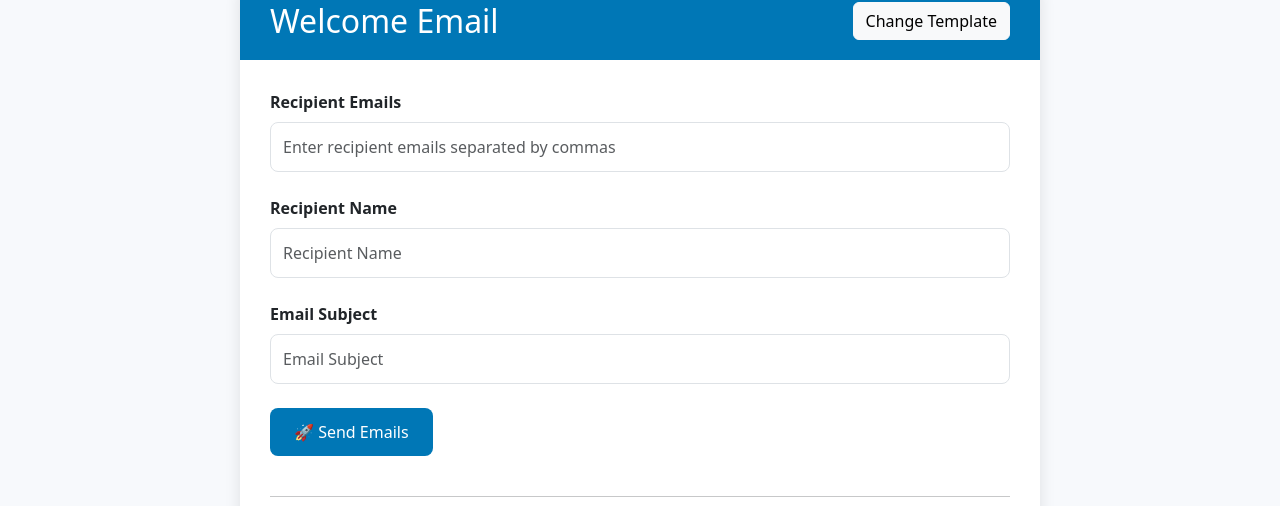
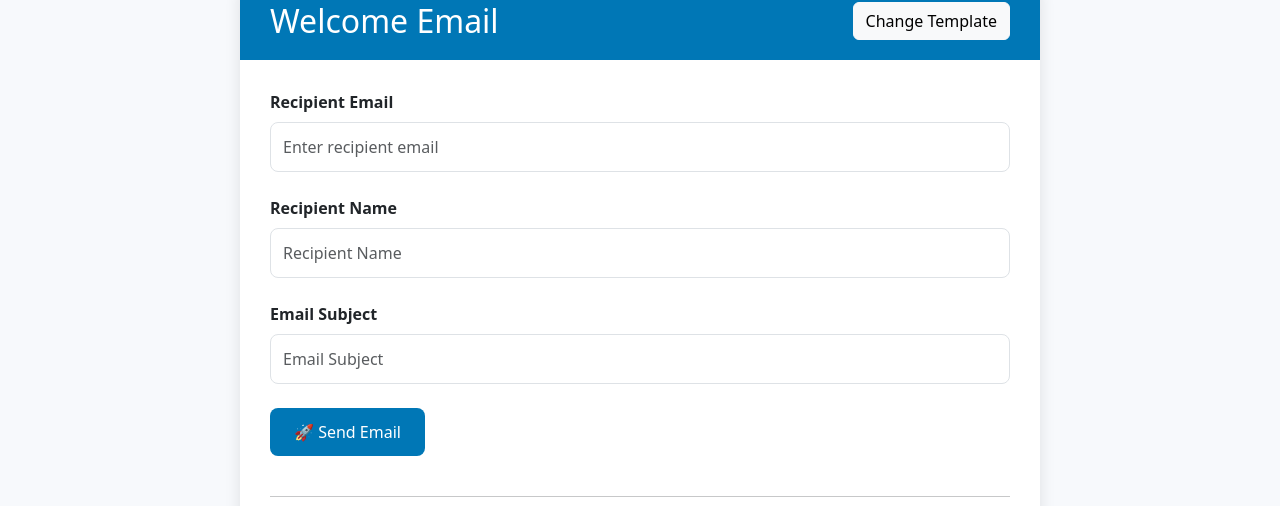
Before and after one commit to sabinacharyadev/sendeasy-client, a React (Vite) app: page / in a window 1280 px wide. Both pictures are taken after a click on the element 215 px from the left and 670 px from the top of the page. Shown: the part 128-634 px from the top of the page. Built offline with nearby package versions, Linux system fonts and the light colour scheme.

Commit message:
ui refactored for single email

```diff
--- a/src/Pages/SendEmailPage.jsx
+++ b/src/Pages/SendEmailPage.jsx
@@ -41,7 +41,7 @@ const SendEmailPage = ({ selectedTemplate, setSelectedTemplate }) => {
     const invalidEmails = emailList.filter((email) => !emailRegex.test(email));
 
     if (invalidEmails.length > 0) {
-      toast.error(`Invalid email(s): ${invalidEmails.join(", ")}`);
+      toast.error(`Invalid email: ${invalidEmails.join(", ")}`);
       return;
     }
 
@@ -55,12 +55,12 @@ const SendEmailPage = ({ selectedTemplate, setSelectedTemplate }) => {
 
     try {
       const result = await sendEmail(emailObject);
-      toast.success(`Emails sent to: ${emailList.join(", ")}`);
+      toast.success(`Email sent to: ${emailList.join(", ")}`);
       setFormData(initialData);
       setSelectedTemplate("");
       stopLoading();
     } catch (error) {
-      toast.error("Failed to send emails. Please try again.");
+      toast.error("Failed to send email. Please try again.");
       console.error(error);
       stopLoading();
     }
@@ -107,14 +107,15 @@ const SendEmailPage = ({ selectedTemplate, setSelectedTemplate }) => {
           <Form onSubmit={handleOnSubmit}>
             <Form.Group className="mb-4" controlId="formEmails">
               <Form.Label style={{ fontWeight: "bold" }}>
-                Recipient Emails
+                Recipient Email
               </Form.Label>
               <Form.Control
                 type="text"
                 name="emails"
                 value={emails}
                 onChange={handleOnChange}
-                placeholder="Enter recipient emails separated by commas"
+                //                placeholder="Enter recipient emails separated by commas"
+                placeholder="Enter recipient email"
                 required
                 style={{ padding: "12px", borderRadius: "8px" }}
               />
@@ -163,7 +164,7 @@ const SendEmailPage = ({ selectedTemplate, setSelectedTemplate }) => {
               onMouseOver={(e) => (e.target.style.backgroundColor = "#005f87")}
               onMouseOut={(e) => (e.target.style.backgroundColor = "#0077b6")}
             >
-              {isLoading ? <Spinner animation="border" /> : "🚀 Send Emails"}
+              {isLoading ? <Spinner animation="border" /> : "🚀 Send Email"}
             </Button>
           </Form>
 
@@ -186,7 +187,6 @@ const SendEmailPage = ({ selectedTemplate, setSelectedTemplate }) => {
         </div>
       </div>
       <Footer />
-
     </div>
   );
 };
```
